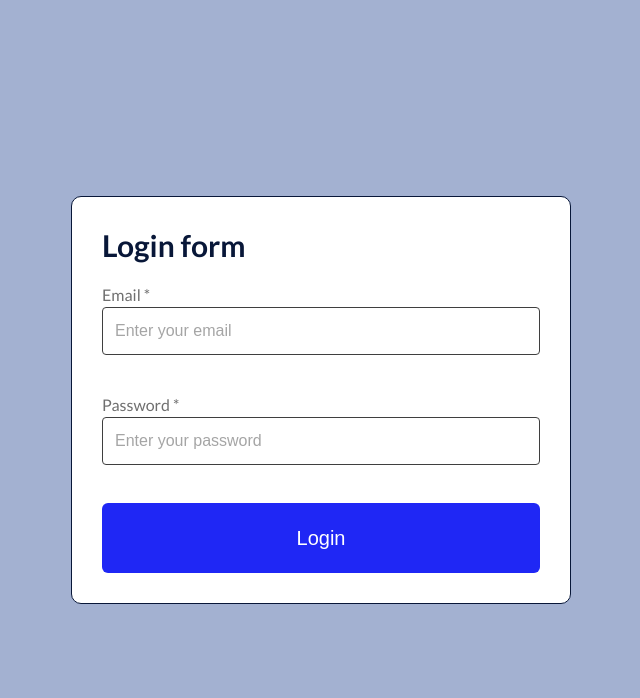
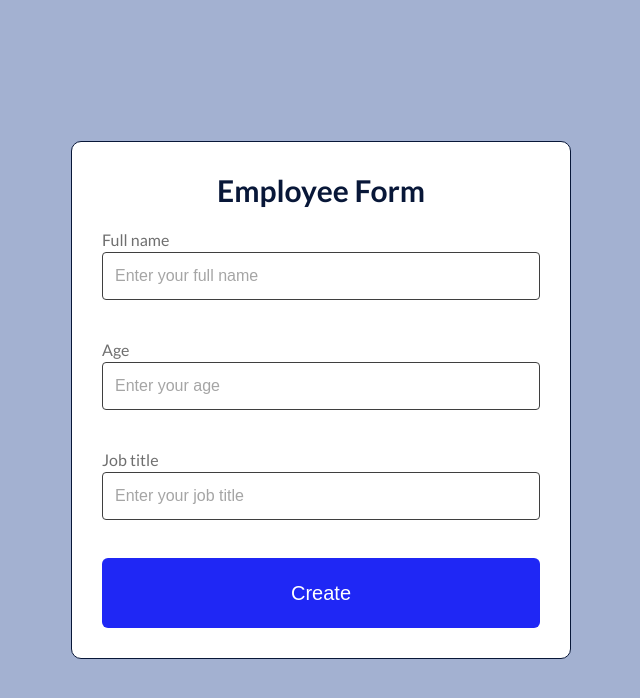
Before and after one commit to orekhov-vitaly/react_ts, a React (Vite) app: page / in a window 1280 px wide. Shown: the top 698 px of the page, without its empty margins (319-959 px from the left). Built offline with nearby package versions, Linux system fonts and the light colour scheme.

Commit message:
Add Homework12

```diff
--- a/src/App.tsx
+++ b/src/App.tsx
@@ -1,3 +1,4 @@
+import Homework12 from "homeworks/Homework12/Homework12";
 import GlobalStyles from "styles/GlobalStyles";
 
 // Импорты лекций
@@ -6,7 +7,7 @@ import GlobalStyles from "styles/GlobalStyles";
 // import Lesson08 from "lessons/Lesson08/Lesson08";
 // import Lesson09 from "lessons/Lesson09/Lesson09";
 // import Lesson10 from "lessons/Lesson10/Lesson10";
-import Lesson12 from "lessons/Lesson12/Lesson12";
+// import Lesson12 from "lessons/Lesson12/Lesson12";
 
 // Импорты домашних заданий
 // import Homework06 from "homeworks/Homework06/Homework06";
@@ -38,7 +39,8 @@ function App() {
             {/* <Homework10 /> */}
 
             {/* Lesson 12 - formik */}
-            <Lesson12 />
+            {/* <Lesson12 /> */}
+            <Homework12 />
         </>
     );
 }
--- /dev/null
+++ b/src/components/EmployeeForm/EmployeeForm.tsx
@@ -0,0 +1,76 @@
+import { useFormik } from "formik";
+import * as Yup from "yup";
+
+import { EmployeeFormComponent, Title } from "./styles";
+import Input from "components/Input/Input";
+import Button from "components/Button/Button";
+import type { EmploeeFormValues } from "./types";
+
+function EmployeeForm() {
+    const schema = Yup.object().shape({
+        fullName: Yup.string()
+            .required("Full name is required")
+            .min(5, "Min 5 symbols")
+            .max(50, "Max 50 symbols")
+            .typeError("Full name must be string"),
+        age: Yup.number()
+            .required("Age is required")
+            .test(
+                "Check adult",
+                "Age must be between 18 and 80",
+                (value) => value >= 18 && value <= 80
+            )
+            .typeError("Age must be number"),
+        jobTitle: Yup.string()
+            .max(30, "Max 30 symbols")
+            .typeError("Job title must be string"),
+    });
+
+    const formik = useFormik({
+        initialValues: {
+            fullName: "",
+            age: "",
+            jobTitle: "",
+        } as EmploeeFormValues,
+
+        validationSchema: schema,
+        validateOnChange: false,
+
+        onSubmit: (values: EmploeeFormValues): void => {
+            console.log(values);
+        },
+    });
+
+    return (
+        <EmployeeFormComponent onSubmit={formik.handleSubmit}>
+            <Title>Employee Form</Title>
+            <Input
+                name="fullName"
+                label="Full name"
+                placeholder="Enter your full name"
+                value={formik.values.fullName}
+                error={formik.errors.fullName}
+                onChange={formik.handleChange}
+            />
+            <Input
+                name="age"
+                label="Age"
+                placeholder="Enter your age"
+                value={formik.values.age}
+                error={formik.errors.age}
+                onChange={formik.handleChange}
+            />
+            <Input
+                name="jobTitle"
+                label="Job title"
+                placeholder="Enter your job title"
+                value={formik.values.jobTitle}
+                error={formik.errors.jobTitle}
+                onChange={formik.handleChange}
+            />
+            <Button name="Create" type="submit" />
+        </EmployeeFormComponent>
+    );
+}
+
+export default EmployeeForm;
--- /dev/null
+++ b/src/components/EmployeeForm/styles.ts
@@ -0,0 +1,24 @@
+import styled from "@emotion/styled";
+import { css } from "@emotion/react";
+
+const boxBasicStyles = css`
+    display: flex;
+    flex-direction: column;
+`;
+
+export const EmployeeFormComponent = styled.form`
+    ${boxBasicStyles}
+    gap: 20px;
+    width: 500px;
+    padding: 30px;
+    background: #fff;
+    border: 1px solid rgba(8, 23, 56, 1);
+    border-radius: 10px;
+`;
+
+export const Title = styled.div`
+    font-size: 30px;
+    color: rgba(8, 23, 56, 1);
+    font-weight: bold;
+    text-align: center;
+`;
--- /dev/null
+++ b/src/components/EmployeeForm/types.ts
@@ -0,0 +1,5 @@
+export interface EmploeeFormValues {
+    fullName: string;
+    age: string;
+    jobTitle: string;
+}
--- a/src/components/LoginForm/LoginForm.tsx
+++ b/src/components/LoginForm/LoginForm.tsx
@@ -7,7 +7,7 @@ import Button from "components/Button/Button";
 import type { LoginFormValues } from "./types";
 
 function LoginForm() {
-    // --- Создание ваоидационной схемы с помощью Yup
+    // --- Создание валидационной схемы с помощью Yup
     const shema = Yup.object().shape({
         email: Yup.string()
             .required("Field email is required")
--- /dev/null
+++ b/src/homeworks/Homework12/Homework12.tsx
@@ -0,0 +1,12 @@
+import EmployeeForm from "components/EmployeeForm/EmployeeForm";
+import { Homework12Wrapper } from "./styles";
+
+function Homework12() {
+    return(
+        <Homework12Wrapper>
+            <EmployeeForm />
+        </Homework12Wrapper>
+    )
+}
+
+export default Homework12;
--- /dev/null
+++ b/src/homeworks/Homework12/styles.ts
@@ -0,0 +1,17 @@
+import styled from "@emotion/styled";
+import { css } from "@emotion/react";
+
+const boxBasicStyles = css`
+    display: flex;
+    flex-direction: column;
+    align-items: center;
+    justify-content: center;
+`;
+
+export const Homework12Wrapper = styled.div`
+    ${boxBasicStyles}
+    gap: 30px;
+    flex: 1;
+    padding: 50px;
+    background: rgba(163, 177, 209, 1);
+`;
```
